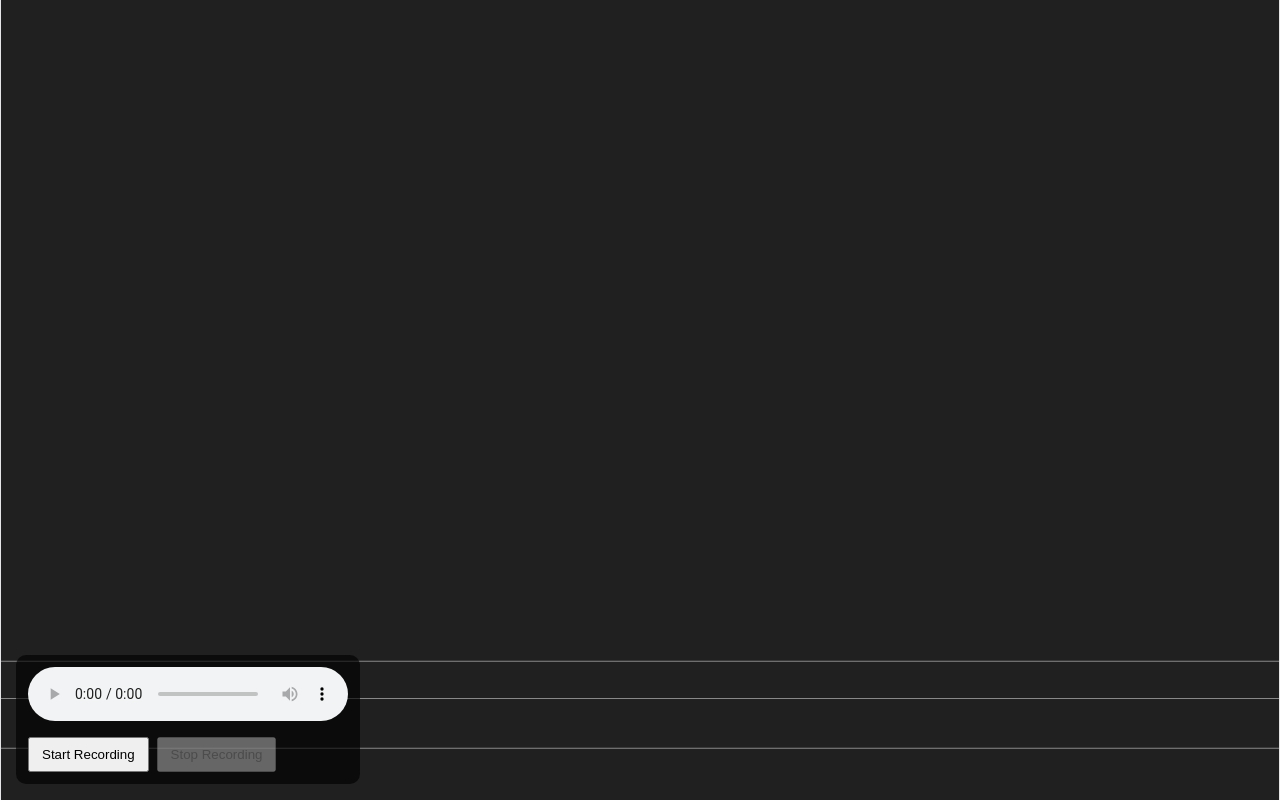
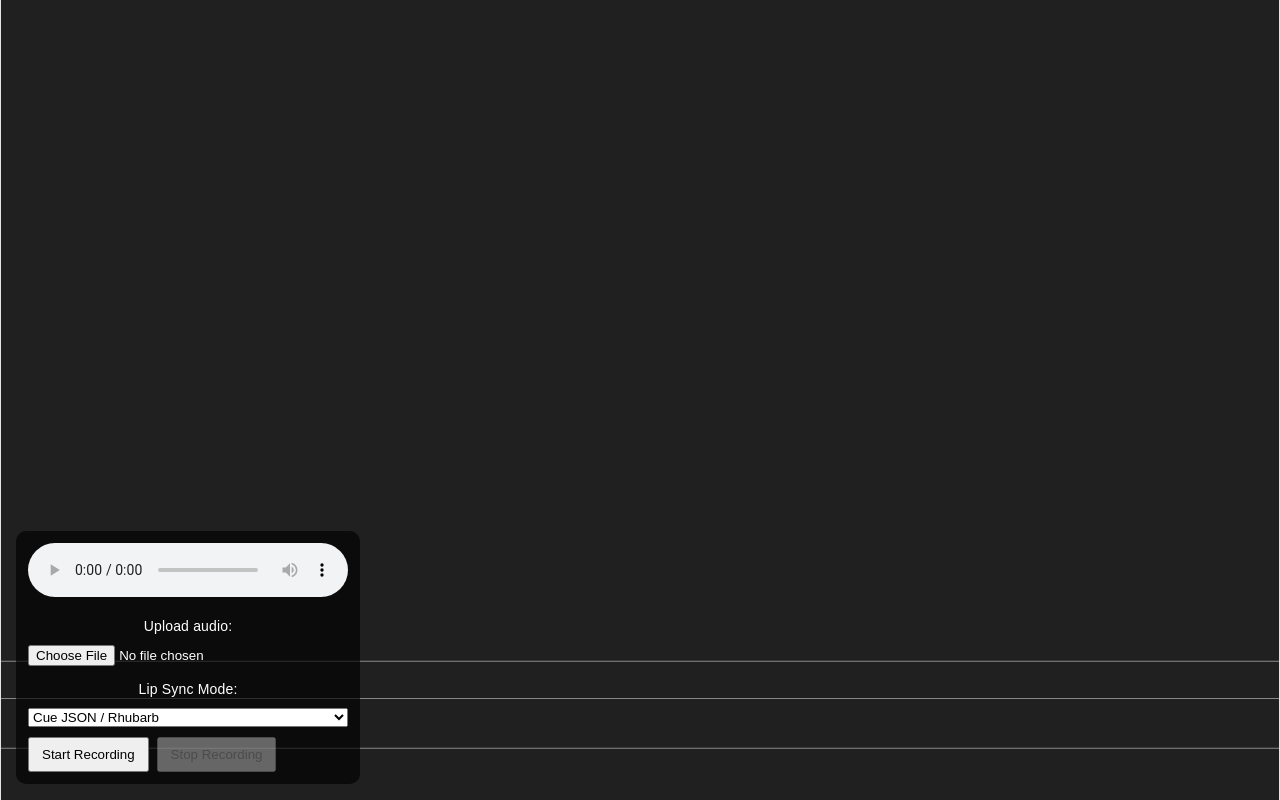
Before and after one commit to christiangoblin/cg-vtuber-video, a React (Vite) app: page / in a window 1280 px wide. Built offline with nearby package versions, Linux system fonts and the light colour scheme; no server answers.

Commit message:
Add browser audio upload mode

```diff
--- a/src/App.css
+++ b/src/App.css
@@ -44,4 +44,22 @@ body,
 .button-row button {
   padding: 8px 12px;
   cursor: pointer;
+}.upload-row,
+.mode-row {
+  margin-top: 10px;
+  color: white;
+  font-family: Arial, sans-serif;
+  font-size: 14px;
 }
+
+.upload-row label,
+.mode-row label {
+  display: flex;
+  flex-direction: column;
+  gap: 6px;
+}
+
+.upload-row input,
+.mode-row select {
+  max-width: 320px;
+}
--- a/src/App.jsx
+++ b/src/App.jsx
@@ -34,37 +34,10 @@ function applyIdleAnimation(vrm, time) {
 
   vrm.scene.position.y = breath * 0.006;
 
-  setBoneRotation(
-    vrm,
-    VRMHumanBoneName.Spine,
-    breath * 0.012,
-    0,
-    slowSway * 0.01
-  );
-
-  setBoneRotation(
-    vrm,
-    VRMHumanBoneName.Chest,
-    breath * 0.018,
-    0,
-    slowSway * 0.012
-  );
-
-  setBoneRotation(
-    vrm,
-    VRMHumanBoneName.Neck,
-    headNod * 0.012,
-    headTurn * 0.018,
-    0
-  );
-
-  setBoneRotation(
-    vrm,
-    VRMHumanBoneName.Head,
-    headNod * 0.025,
-    headTurn * 0.045,
-    slowSway * 0.012
-  );
+  setBoneRotation(vrm, VRMHumanBoneName.Spine, breath * 0.012, 0, slowSway * 0.01);
+  setBoneRotation(vrm, VRMHumanBoneName.Chest, breath * 0.018, 0, slowSway * 0.012);
+  setBoneRotation(vrm, VRMHumanBoneName.Neck, headNod * 0.012, headTurn * 0.018, 0);
+  setBoneRotation(vrm, VRMHumanBoneName.Head, headNod * 0.025, headTurn * 0.045, slowSway * 0.012);
 }
 
 function hasExpression(vrm, name) {
@@ -113,11 +86,36 @@ function applyMouthCues(vrm, audioTime, cues) {
     return audioTime >= cue.start && audioTime <= cue.end;
   });
 
-  if (!activeCue) {
+  if (!activeCue) return;
+
+  setExpression(vrm, activeCue.shape, activeCue.value ?? 0.8);
+}
+
+function applyLiveAudioMouth(vrm, analyser, dataArray, time) {
+  resetMouthExpressions(vrm);
+
+  if (!analyser || !dataArray) return;
+
+  analyser.getByteTimeDomainData(dataArray);
+
+  let sumSquares = 0;
+
+  for (let i = 0; i < dataArray.length; i++) {
+    const sample = (dataArray[i] - 128) / 128;
+    sumSquares += sample * sample;
+  }
+
+  const rms = Math.sqrt(sumSquares / dataArray.length);
+
+  if (rms < 0.018) {
     return;
   }
 
-  setExpression(vrm, activeCue.shape, activeCue.value ?? 0.8);
+  const value = Math.min(0.95, Math.max(0.25, rms * 9));
+  const shapes = ["aa", "ih", "oh", "ee", "ou"];
+  const shape = shapes[Math.floor(time * 10) % shapes.length];
+
+  setExpression(vrm, shape, value);
 }
 
 export default function App() {
@@ -130,9 +128,16 @@ export default function App() {
   const audioContextRef = useRef(null);
   const audioSourceRef = useRef(null);
   const audioDestinationRef = useRef(null);
+  const audioAnalyserRef = useRef(null);
+  const audioDataRef = useRef(null);
+
   const mouthCuesRef = useRef([]);
+  const uploadObjectUrlRef = useRef(null);
+  const lipSyncModeRef = useRef("cues");
 
   const [isRecording, setIsRecording] = useState(false);
+  const [audioSrc, setAudioSrc] = useState("/audio/test-audio.wav");
+  const [lipSyncMode, setLipSyncMode] = useState("cues");
 
   useEffect(() => {
     fetch("/cues/test-cues.json")
@@ -200,10 +205,7 @@ export default function App() {
         console.log("VRM loaded:", currentVrm);
       },
       (progress) => {
-        console.log(
-          "Loading:",
-          Math.round((progress.loaded / progress.total) * 100) + "%"
-        );
+        console.log("Loading:", Math.round((progress.loaded / progress.total) * 100) + "%");
       },
       (error) => {
         console.error("Failed to load VRM:", error);
@@ -228,7 +230,20 @@ export default function App() {
         applyBlinking(currentVrm, elapsedTime);
 
         if (audio && !audio.paused) {
-          applyMouthCues(currentVrm, audio.currentTime, mouthCuesRef.current);
+          if (lipSyncModeRef.current === "live") {
+            if (!audioAnalyserRef.current) {
+              setupAudioGraph(audio);
+            }
+
+            applyLiveAudioMouth(
+              currentVrm,
+              audioAnalyserRef.current,
+              audioDataRef.current,
+              audio.currentTime
+            );
+          } else {
+            applyMouthCues(currentVrm, audio.currentTime, mouthCuesRef.current);
+          }
         } else {
           resetMouthExpressions(currentVrm);
         }
@@ -256,6 +271,10 @@ export default function App() {
         cancelAnimationFrame(animationFrameId);
       }
 
+      if (uploadObjectUrlRef.current) {
+        URL.revokeObjectURL(uploadObjectUrlRef.current);
+      }
+
       renderer.dispose();
 
       if (renderer.domElement && mount.contains(renderer.domElement)) {
@@ -264,14 +283,15 @@ export default function App() {
     };
   }, []);
 
-  function getAudioTracksForRecording(audio) {
+  function setupAudioGraph(audio) {
     if (!audio) {
       console.warn("No audio element found.");
       return [];
     }
 
     if (!audioContextRef.current) {
-      audioContextRef.current = new AudioContext();
+      const AudioContextClass = window.AudioContext || window.webkitAudioContext;
+      audioContextRef.current = new AudioContextClass();
     }
 
     const audioContext = audioContextRef.current;
@@ -279,17 +299,32 @@ export default function App() {
     if (!audioSourceRef.current) {
       const source = audioContext.createMediaElementSource(audio);
       const destination = audioContext.createMediaStreamDestination();
+      const analyser = audioContext.createAnalyser();
 
+      analyser.fftSize = 1024;
+
+      source.connect(analyser);
+      analyser.connect(audioContext.destination);
       source.connect(destination);
-      source.connect(audioContext.destination);
 
       audioSourceRef.current = source;
       audioDestinationRef.current = destination;
+      audioAnalyserRef.current = analyser;
+      audioDataRef.current = new Uint8Array(analyser.fftSize);
     }
 
-    const tracks = audioDestinationRef.current.stream.getAudioTracks();
+    return audioDestinationRef.current.stream.getAudioTracks();
+  }
+
+  async function resumeAudioContextIfNeeded() {
+    if (audioContextRef.current?.state === "suspended") {
+      await audioContextRef.current.resume();
+    }
+  }
+
+  function getAudioTracksForRecording(audio) {
+    const tracks = setupAudioGraph(audio);
     console.log("Audio tracks for recorder:", tracks);
-
     return tracks;
   }
 
@@ -307,9 +342,7 @@ export default function App() {
 
     const audioTracks = getAudioTracksForRecording(audio);
 
-    if (audioContextRef.current?.state === "suspended") {
-      await audioContextRef.current.resume();
-    }
+    await resumeAudioContextIfNeeded();
 
     const combinedStream = new MediaStream([
       ...canvasStream.getVideoTracks(),
@@ -375,12 +408,11 @@ export default function App() {
 
   function stopRecording() {
     const recorder = recorderRef.current;
+    const audio = audioRef.current;
 
     if (recorder && recorder.state !== "inactive") {
       recorder.stop();
     }
-
-    const audio = audioRef.current;
 
     if (audio) {
       audio.pause();
@@ -391,12 +423,74 @@ export default function App() {
     console.log("Recording stopped.");
   }
 
+  function handleLipSyncModeChange(event) {
+    const nextMode = event.target.value;
+    lipSyncModeRef.current = nextMode;
+    setLipSyncMode(nextMode);
+  }
+
+  function handleAudioUpload(event) {
+    const file = event.target.files?.[0];
+
+    if (!file) {
+      return;
+    }
+
+    if (uploadObjectUrlRef.current) {
+      URL.revokeObjectURL(uploadObjectUrlRef.current);
+    }
+
+    const url = URL.createObjectURL(file);
+    uploadObjectUrlRef.current = url;
+
+    setAudioSrc(url);
+    lipSyncModeRef.current = "live";
+    setLipSyncMode("live");
+
+    const audio = audioRef.current;
+
+    if (audio) {
+      audio.pause();
+      audio.currentTime = 0;
+      audio.load();
+    }
+
+    console.log("Uploaded audio file:", file.name);
+  }
+
+  async function handleAudioPlay() {
+    setupAudioGraph(audioRef.current);
+    await resumeAudioContextIfNeeded();
+  }
+
   return (
     <main className="app">
       <div className="viewer" ref={mountRef} />
 
       <div className="controls">
-        <audio ref={audioRef} controls src="/audio/test-audio.wav" />
+        <audio
+          ref={audioRef}
+          controls
+          src={audioSrc}
+          onPlay={handleAudioPlay}
+        />
+
+        <div className="upload-row">
+          <label>
+            Upload audio:
+            <input type="file" accept="audio/*" onChange={handleAudioUpload} />
+          </label>
+        </div>
+
+        <div className="mode-row">
+          <label>
+            Lip Sync Mode:
+            <select value={lipSyncMode} onChange={handleLipSyncModeChange}>
+              <option value="cues">Cue JSON / Rhubarb</option>
+              <option value="live">Live audio loudness</option>
+            </select>
+          </label>
+        </div>
 
         <div className="button-row">
           <button onClick={startRecording} disabled={isRecording}>
```
